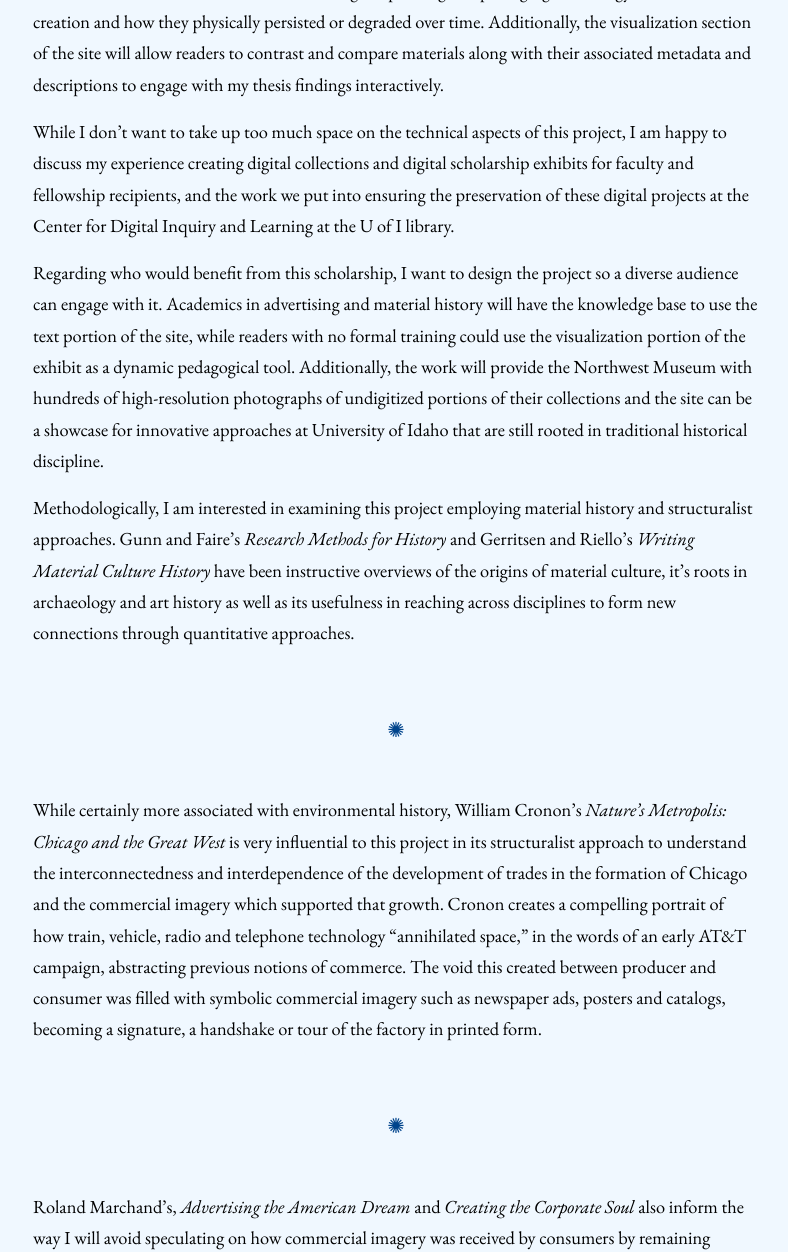
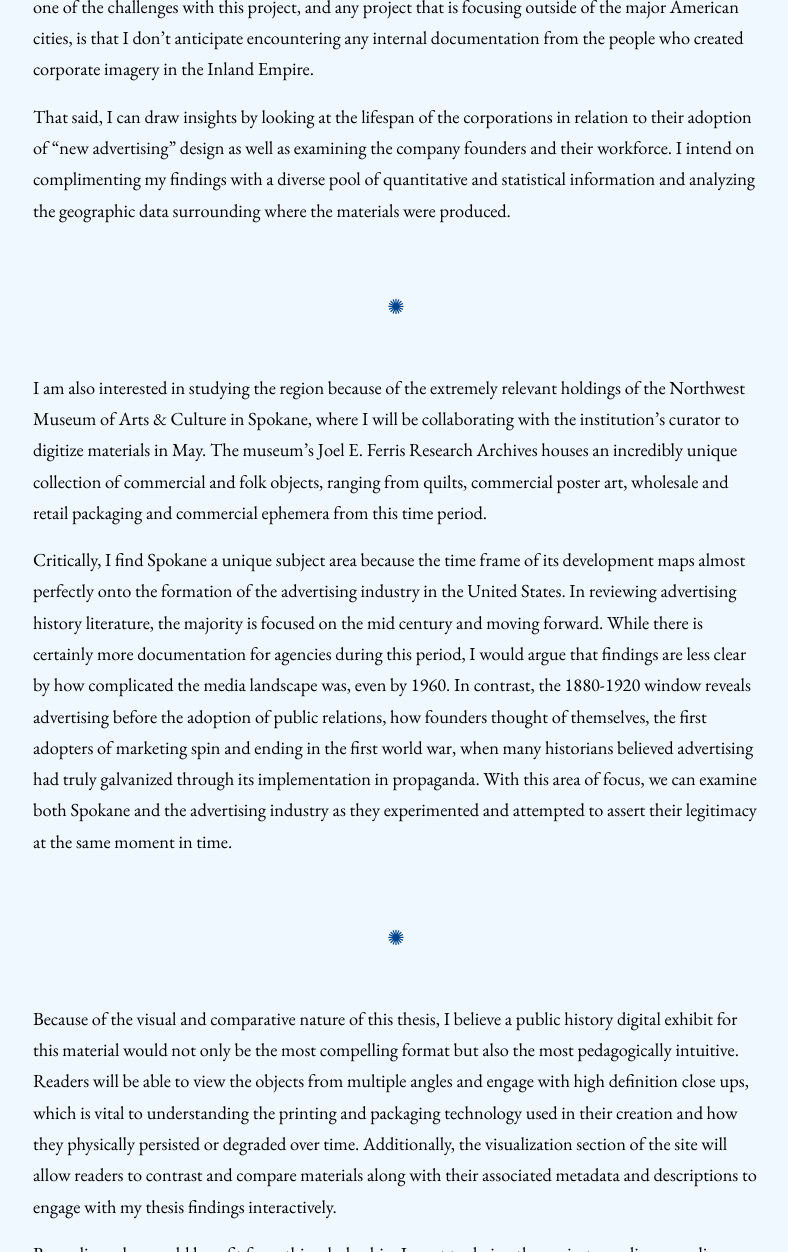
Before and after one commit to aweymo-ui/thesis, a Jekyll site: the page built from content/2_presentation.md, in a window 1280 px wide and 1400 px high, scrolled down 2809 px, cut to the strip 0-1252 px from the top of the window. Shown: the whole strip, without its empty margins (244-1032 px from the left). Built offline with Jekyll 4.4.1, drawn with Linux system fonts in a browser that asks for light colours; some web fonts are replaced; some of the changed text lies outside the part shown.

Commit message:
update script

```diff
--- a/content/2_presentation.md
+++ b/content/2_presentation.md
@@ -5,12 +5,16 @@ gallery: true
 ---
 
 <br>
+
+My interest in iconographic commercial imagery can be traced back to a document I found while working as an archivist for the Tacoma Northwest Room in 2022, processing the materials of Puget Sound historian Murray Morgan.
+
+<br>
 <div class="symbol-container">
     <p class="symbol">&#10042;</p>
 </div>
 <br>
 
-My interest in iconographic commercial imagery can be traced back to a document I found while working as an archivist for the Tacoma Northwest Room in 2022, processing the materials of Puget Sound historian Murray Morgan. Amongst the drafts of his work, research materials, correspondence and historical photographs was an uncredited, undated catalog of log brands, corporate imagery that served the same purpose as animal branding, a stamp of ownership to deter or prosecute any potential thieves who may emerge in the timber’s path between the forest and the sawmill. There was something very interesting I found in these icons, designed to be “read” by two specific groups: employees within the timber company and people who intended to steal from them, while remaining utterly innocuous to the general public.
+Amongst the drafts of his work, research materials, correspondence and historical photographs was an uncredited, undated catalog of log brands, corporate imagery that served the same purpose as animal branding, a stamp of ownership to deter or prosecute any potential thieves who may emerge in the timber’s path between the forest and the sawmill. There was something very interesting I found in these icons, designed to be “read” by two specific groups: employees within the timber company and people who intended to steal from them, while remaining utterly innocuous to the general public.
 
 <br>
 <div class="symbol-container">
@@ -26,7 +30,7 @@ Since then, I’ve become interested in the progression of early commercial imag
 </div>
 <br>
 
-How did the iconographic turn in American commercial imagery reflect broader cultural, economic, and political transformations in the Inland Empire? Scaffolding this central question, I am interested in exploring ways in which this iconographic turn also involved brand permanence in favor of consumer interactivity, its power in allowing commercial images to be “read” by the consumer unconsciously and its contemporaneous emergence with the formation of national and international trade routes and a more diverse American citizenry.
+How did the iconographic turn in American commercial imagery reflect broader cultural, economic, and political transformations in the Inland Empire? Scaffolding this central question, I am interested in exploring ways in which this iconographic turn also involved brand permanence in favor of consumer interactivity, its power in allowing commercial images to be “read” by the consumer unconsciously and its contemporaneous emergence with the formation of international trade routes and, subsequently,  a more diverse American citizenry.
 
 <br>
 <div class="symbol-container">
@@ -44,11 +48,9 @@ To engage with these questions, I am proposing a public-facing digital project o
 
 **So why this period, region and focus and why am I approaching this as a digital public history project as opposed to a traditional thesis?**
 
-I believe that examining commercial imagery from the gilded age through the progressive era is a culturally insightful 40 year window. Some of the first materials that we would recognize as modern advertising emerged during this time, well before the concept of “branding” and public relations. Despite the incredible influence of advertising and public relations on American culture, historical analysis of these materials remains critically under researched in the academic landscape, particularly outside of the focus of New York and Chicago agencies.
+Despite the incredible influence of advertising and public relations on American culture, scholarly output about these materials remain critically under researched in the academic landscape. This may be due to being stuck between history and public relations disciplines, lack of preserved internal documentation from agencies or simply not seeming worthy of historical examination due to being mass produced.
 
-Regarding geographic focus on the Inland Empire, the area is uniquely well suited to this study as a somewhat isolated agricultural and industrial ecosystem that may speak more directly to regional events and trends and yield more concise findings than a broader area of focus. Critically, I find Spokane a unique subject area because its time frame of development and recession almost exactly map onto the formation of the advertising industry in the United States.
-
-I am also interested in studying the region because of the extremely relevant holdings of the Northwest Museum of Arts & Culture in Spokane, where I will be collaborating with the institution’s curator to digitize materials in May. The museum’s Joel E. Ferris Research Archives houses an incredibly unique collection of commercial and folk objects, ranging from quilts, commercial poster art, wholesale and retail packaging and commercial ephemera from this time period.
+While William Cronon and Roland Marchand have explored the relationship between industrialization and commercial imagery, these authors and many others on this slide focus almost completely on output from agencies located in New York, Chicago and Los Angeles. In contrast, the Inland Empire is a unique region in its rural consumers but also its largely Dutch financiers, who may be transposing commercial imagery from New York for this very different population. Another perspective that I haven’t found yet in this literature is examining the commercial imagery of “boom and bust” aspirational metropolis’s like both Spokane and Tacoma during this period, where they were both racing for industrial supremacy before ultimately losing out to Seattle, both followed by long tails of recession in the wake of overbuilding.
 
 <br>
 <div class="symbol-container">
@@ -56,13 +58,9 @@ I am also interested in studying the region because of the extremely relevant ho
 </div>
 <br>
 
-Because of the visual and comparative nature of this thesis, I believe a public history digital exhibit for this material would not only be the most compelling format but also the most pedagogically intuitive. Readers will be able to view the objects from multiple angles and engage with high definition close ups of the material, which is vital to understanding the printing and packaging technology used in their creation and how they physically persisted or degraded over time. Additionally, the visualization section of the site will allow readers to contrast and compare materials along with their associated metadata and descriptions to engage with my thesis findings interactively.
+Both Roland Marchand and Jennifer M. Black utilized the N.W. Ayer collection, one of the few advertising archives that contain first hand accounts from the “admen” themselves, rather than just the material they produced. Both authors utilized this material to ground their historical arguments on the producer’s own words and avoid speculation that visual resource history is vulnerable to. In contrast, one of the challenges with this project, and any project that is focusing outside of the major American cities, is that I don’t anticipate encountering any internal documentation from the people who created corporate imagery in the Inland Empire.
 
-While I don’t want to take up too much space on the technical aspects of this project, I am happy to discuss my experience creating digital collections and digital scholarship exhibits for faculty and fellowship recipients, and the work we put into ensuring the preservation of these digital projects at the Center for Digital Inquiry and Learning at the U of I library.
-
-Regarding who would benefit from this scholarship, I want to design the project so a diverse audience can engage with it. Academics in advertising and material history will have the knowledge base to use the text portion of the site, while readers with no formal training could use the visualization portion of the exhibit as a dynamic pedagogical tool. Additionally, the work will provide the Northwest Museum with hundreds of high-resolution photographs of undigitized portions of their collections and the site can be a showcase for innovative approaches at University of Idaho that are still rooted in traditional historical discipline.
-
-Methodologically, I am interested in examining this project employing material history and structuralist approaches. Gunn and Faire’s *Research Methods for History* and Gerritsen and Riello’s *Writing Material Culture History* have been instructive overviews of the origins of material culture, it’s roots in archaeology and art history as well as its usefulness in reaching across disciplines to form new connections through quantitative approaches.
+That said, I can draw insights by looking at the lifespan of the corporations in relation to their adoption of “new advertising” design as well as examining the company founders and their workforce. I intend on complimenting my findings with a diverse pool of quantitative and statistical information and analyzing the geographic data surrounding where the materials were produced.
 
 <br>
 <div class="symbol-container">
@@ -70,7 +68,9 @@ Methodologically, I am interested in examining this project employing material h
 </div>
 <br>
 
-While certainly more associated with environmental history, William Cronon’s *Nature's Metropolis: Chicago and the Great West* is very influential to this project in its structuralist approach to understand the interconnectedness and interdependence of the development of trades in the formation of Chicago and the commercial imagery which supported that growth. Cronon creates a compelling portrait of how train, vehicle, radio and telephone technology “annihilated space,” in the words of an early AT&T campaign, abstracting previous notions of commerce. The void this created between producer and consumer was filled with symbolic commercial imagery such as newspaper ads, posters and catalogs, becoming a signature, a handshake or tour of the factory in printed form.
+I am also interested in studying the region because of the extremely relevant holdings of the Northwest Museum of Arts & Culture in Spokane, where I will be collaborating with the institution’s curator to digitize materials in May. The museum’s Joel E. Ferris Research Archives houses an incredibly unique collection of commercial and folk objects, ranging from quilts, commercial poster art, wholesale and retail packaging and commercial ephemera from this time period.
+
+Critically, I find Spokane a unique subject area because the time frame of its development maps almost perfectly onto the formation of the advertising industry in the United States. In reviewing advertising history literature, the majority is focused on the mid century and moving forward. While there is certainly more documentation for agencies during this period, I would argue that findings are less clear by how complicated the media landscape was, even by 1960. In contrast, the 1880-1920 window reveals advertising before the adoption of public relations, how founders thought of themselves, the first adopters of marketing spin and ending in the first world war, when many historians believed advertising had truly galvanized through its implementation in propaganda. With this area of focus, we can examine both Spokane and the advertising industry as they experimented and attempted to assert their legitimacy at the same moment in time.
 
 <br>
 <div class="symbol-container">
@@ -78,7 +78,9 @@ While certainly more associated with environmental history, William Cronon’s *
 </div>
 <br>
 
-Roland Marchand’s, *Advertising the American Dream* and *Creating the Corporate Soul* also inform the way I will avoid speculating on how commercial imagery was received by consumers by remaining producer focused and backing up historical arguments with a diverse pool of multidisciplinary quantitative data. In both texts, Marchand contrasts commercial imagery against broader social and economic forces to tease out cultural and psychological findings and being mindful to not reach for a one to one cause and effect between advertising and social reaction to those images. Employing this approach, I am also mindful to avoid speculation and projection inherent to studying visual resources by focusing on the producer’s output and corporate legacy rather than the consumer’s hypothetical reaction to these materials.
+Because of the visual and comparative nature of this thesis, I believe a public history digital exhibit for this material would not only be the most compelling format but also the most pedagogically intuitive. Readers will be able to view the objects from multiple angles and engage with high definition close ups, which is vital to understanding the printing and packaging technology used in their creation and how they physically persisted or degraded over time. Additionally, the visualization section of the site will allow readers to contrast and compare materials along with their associated metadata and descriptions to engage with my thesis findings interactively.
+
+Regarding who would benefit from this scholarship, I want to design the project so a diverse audience can engage with it. Academics in advertising and material history will have the knowledge base to use the text portion of the site, while readers with no formal training could use the visualization portion of the exhibit as a dynamic pedagogical tool. The work will provide the Northwest Museum of Arts & Culture with hundreds of high-resolution photographs of undigitized portions of their collections and the site can be a showcase for innovative approaches at University of Idaho that are still rooted in traditional historical discipline. Additionally, the way that I approach this material could create a template that I could use to analyze other areas that were also “boom and bust” speculative ventures during this same time period. This combined material could be expanded into a future monograph.
 
 <br>
 <div class="symbol-container">
@@ -86,14 +88,6 @@ Roland Marchand’s, *Advertising the American Dream* and *Creating the Corporat
 </div>
 <br>
 
-Additionally, Pamela Walker Laird’s *Advertising Progress* and Daniel Robert’s *Courteous Capitalism* have been instrumental to my understanding the advent of the public relations industry, its origins in avoiding government regulation and deflecting criticism from the consuming public. M.M. Manring’s *Slave in a Box*, Bonnie Christensen’s *Red Lodge and the Mythic West* and Jennifer M. Black’s *Branding Trust* have been guiding works in how historians can make new connections by examining contemporaneous trends in commercial imagery, cultural anxieties and advancements in the printing and packaging technology of these materials.
+In conclusion, I hope this presentation has demonstrated the scholarly gaps this study would address in advertising history and the unique opportunity to study the formation of modern American advertising alongside the development of Spokane and the greater Inland Empire.
 
 <br>
-<div class="symbol-container">
-    <p class="symbol">&#10042;</p>
-</div>
-<br>
-
-In conclusion, I hope this presentation has demonstrated the scholarly gaps this study would address in advertising history why a digital project would best serve the visual, material and comparative nature of the focus and the unique opportunity to study the formation of modern American advertising alongside the development of an aspirational metropolis in the Inland Empire.
-
-<br>
```
Also changed, not shown: other parts of content/2_presentation.md (+1 -1 lines), index.md (+1 -1 lines).
